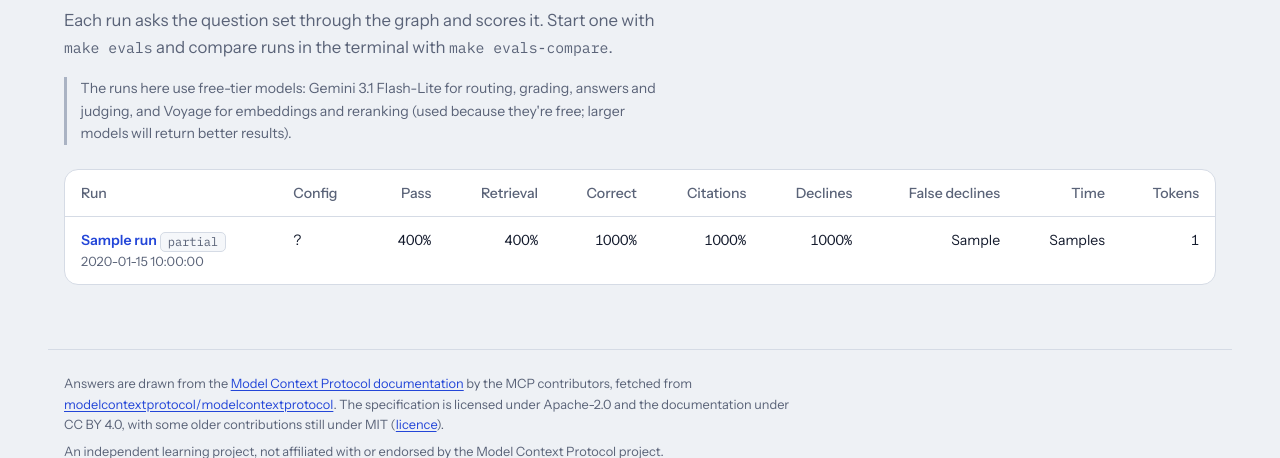
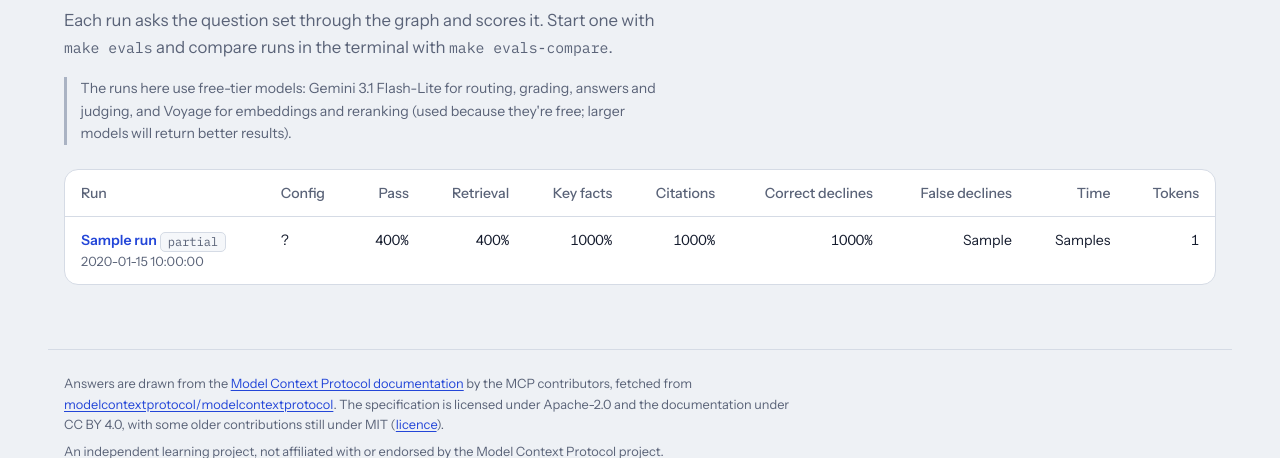
Before and after one commit to phoenix1331/langchain-mcp-docs-rag-playground, a FastAPI app: template app/templates/evals.html in a window 1280 px wide. Shown: the part 161-619 px from the top of the page. Run offline with FastAPI, Linux system fonts and the light colour scheme; the template is opened without the code that fills it: most values are stand-ins (such as "Sample title", 1, 10 or a date in 2020); parts of the project's set-up code (start-up, migrations or seed data) failed here and were passed over; some libraries are stand-ins or nearby versions.

Commit message:
fix: rename eval columns to key facts and correct declines

```diff
--- a/app/templates/evals.html
+++ b/app/templates/evals.html
@@ -20,9 +20,9 @@
         <th scope="col">Config</th>
         <th scope="col" class="num">Pass</th>
         <th scope="col" class="num">Retrieval</th>
-        <th scope="col" class="num">Correct</th>
+        <th scope="col" class="num">Key facts</th>
         <th scope="col" class="num">Citations</th>
-        <th scope="col" class="num">Declines</th>
+        <th scope="col" class="num">Correct declines</th>
         <th scope="col" class="num">False declines</th>
         <th scope="col" class="num">Time</th>
         <th scope="col" class="num">Tokens</th>
--- a/evals/results.py
+++ b/evals/results.py
@@ -9,9 +9,9 @@ RESULTS_DIR = Path(__file__).parent / "results"
 COLUMNS = (
     ("pass_rate", "pass"),
     ("retrieval_hit_rate", "retrieval"),
-    ("correctness", "correct"),
+    ("correctness", "facts"),
     ("citation_accuracy", "citations"),
-    ("correct_declines", "declines"),
+    ("correct_declines", "ok-declines"),
 )
 
 
```
Also changed, not shown: tests/test_evals_results.py (+1 -1 lines), README.md, 1 other file.
